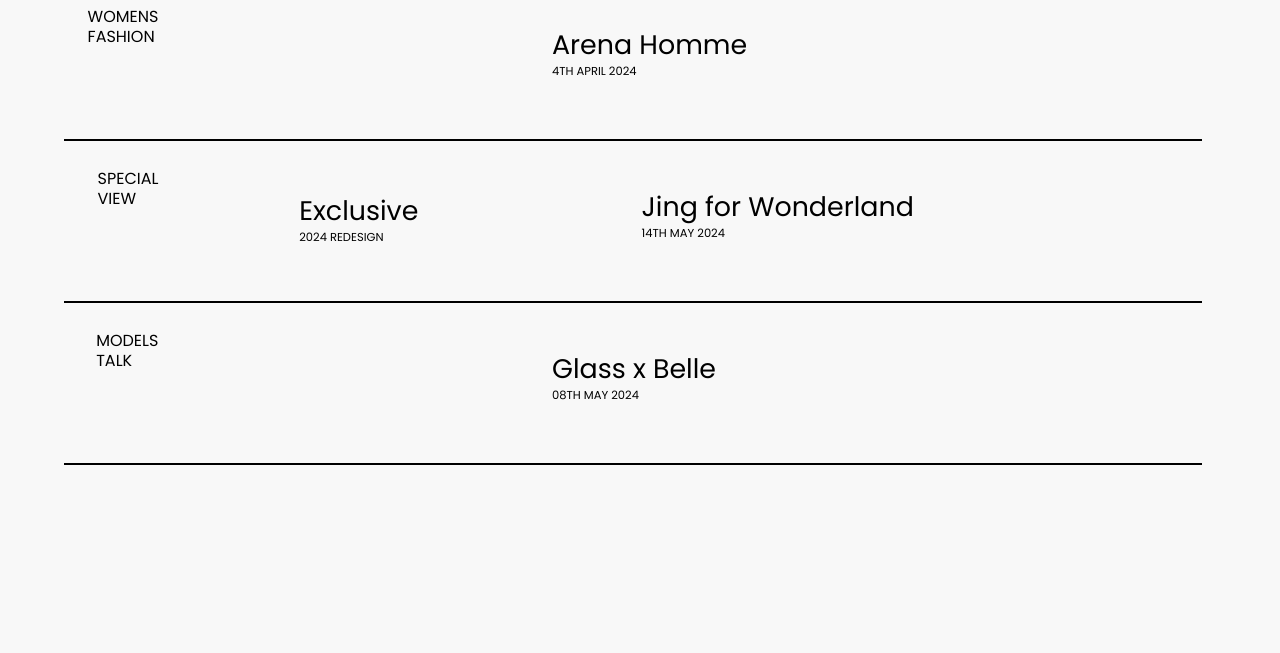
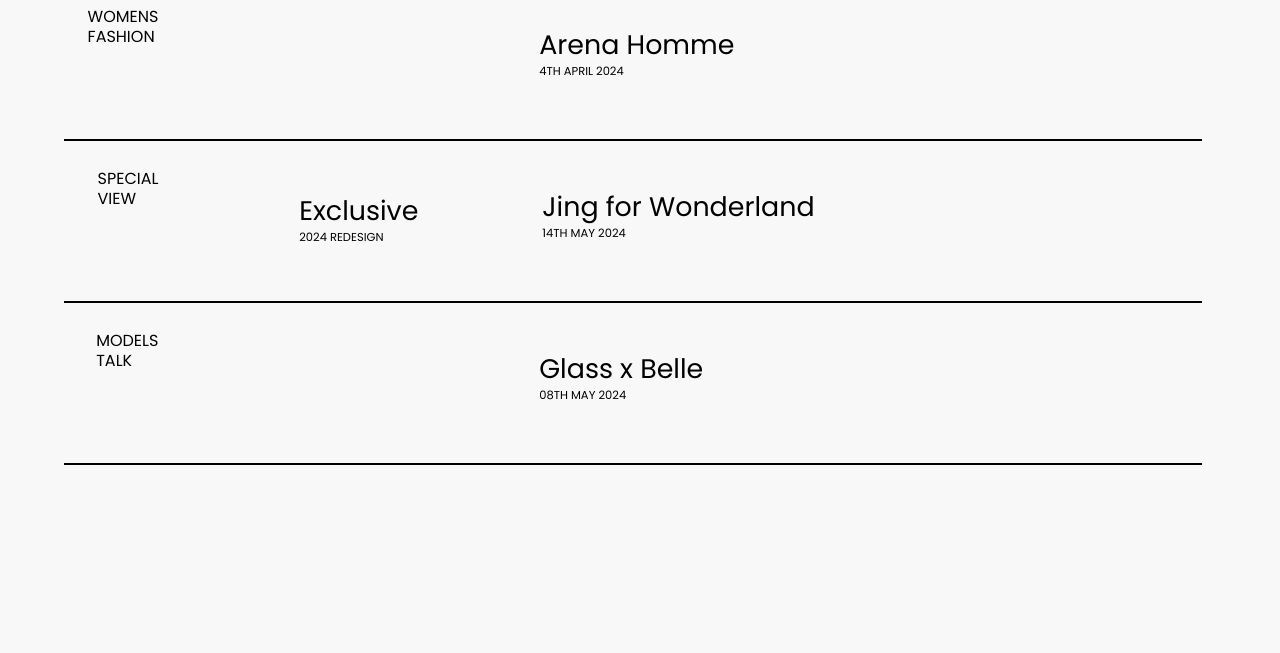
Before and after one commit to sankitdev/FashionSite, a plain HTML site: page index.html in a window 1280 px wide. Shown: the part 4288-4941 px from the top of the page. Drawn offline with nearby package versions, Linux system fonts and the light colour scheme.

Commit message:
fixed a minor problem

```diff
--- a/index.html
+++ b/index.html
@@ -1,6 +1,7 @@
 <!DOCTYPE html>
 <html lang="en">
   <head>
+    <meta name="google-site-verification" content="g141StD3fSrOzKSJlwjXRM-uMamx6bdRHH4kC013Y24" />
     <meta charset="UTF-8" />
     <meta name="viewport" content="width=device-width, initial-scale=1.0" />
     <link rel="stylesheet" href="style.css" />
@@ -196,7 +197,7 @@
               <h1>Exclusive</h1>
               <p>2024 Redesign</p>
             </div>
-            <div class="container-text">
+            <div class="container-text" id="container">
               <h1>Jing for Wonderland</h1>
               <p>14th may 2024</p>
             </div>
--- a/style.css
+++ b/style.css
@@ -466,9 +466,14 @@ body {
 
 .page5-content .container-text {
   position: relative;
-  width: 28vw;
-  margin-left: 12vw;
+  width: 30vw;
+  margin-left: 10vw;
   margin: auto;
+}
+
+#container{
+  /* border: 2px solid red; */
+  margin-left: 5vw;
 }
 
 .page5-content .container-text p {
```
